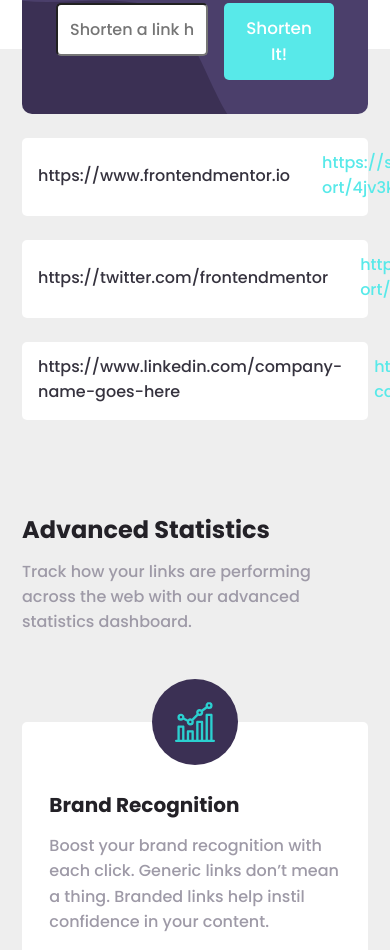
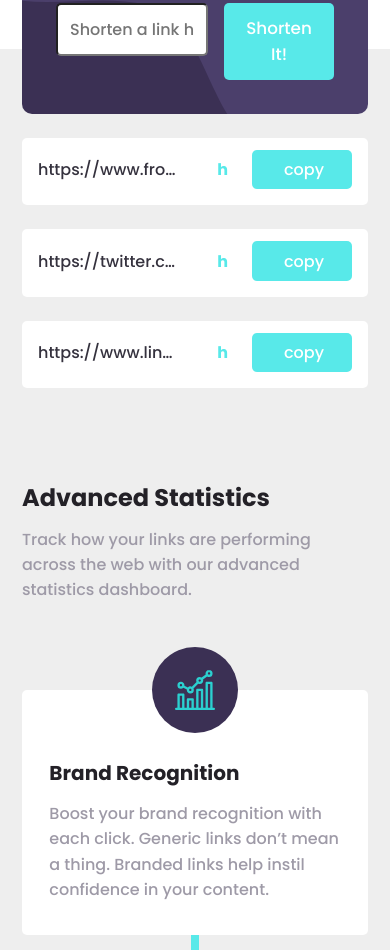
Before and after one commit to andrew-g-ayad/frontend-mentor-url-shortening-api, a plain HTML site: page index.html in a window 390 px wide. Shown: the part 1126-2076 px from the top of the page. Drawn offline with Linux system fonts and the light colour scheme.

Commit message:
fixed responsive shortened-url component

```diff
--- a/style.css
+++ b/style.css
@@ -380,6 +380,7 @@ section {
   top: 37px;
   opacity: 0.3;
   background: var(--clr-gray);
+  background: #000;
 }
 
 .shortened-item .link p,
@@ -389,7 +390,7 @@ section {
   text-align: left;
   word-wrap: break-word;
   display: -webkit-box;
-  -webkit-line-clamp: 2;
+  -webkit-line-clamp: 1;
   -webkit-box-orient: vertical;
   overflow: hidden;
 }
@@ -423,6 +424,10 @@ section {
   .shortened-item .flex-group {
     display: flex;
   }
+  .shortened-item .flex-group,
+  .shortened-item .link {
+    width: 50%;
+  }
   .shortened-item {
     justify-content: space-between;
     align-items: center;
@@ -433,6 +438,19 @@ section {
   .shortened-item .btn-copy,
   .shortened-item .flex-group {
     margin-top: 0;
+  }
+  .shortened-item .flex-group .btn-copy {
+    max-width: 100px;
+  }
+  .shortened-item .flex-group {
+    justify-content: end;
+    gap: 1.5rem;
+  }
+  .shortened-item .flex-group .short-link {
+    font-weight: 900;
+    text-align: right;
+    -webkit-line-clamp: 1;
+    align-self: center;
   }
 }
 
```
